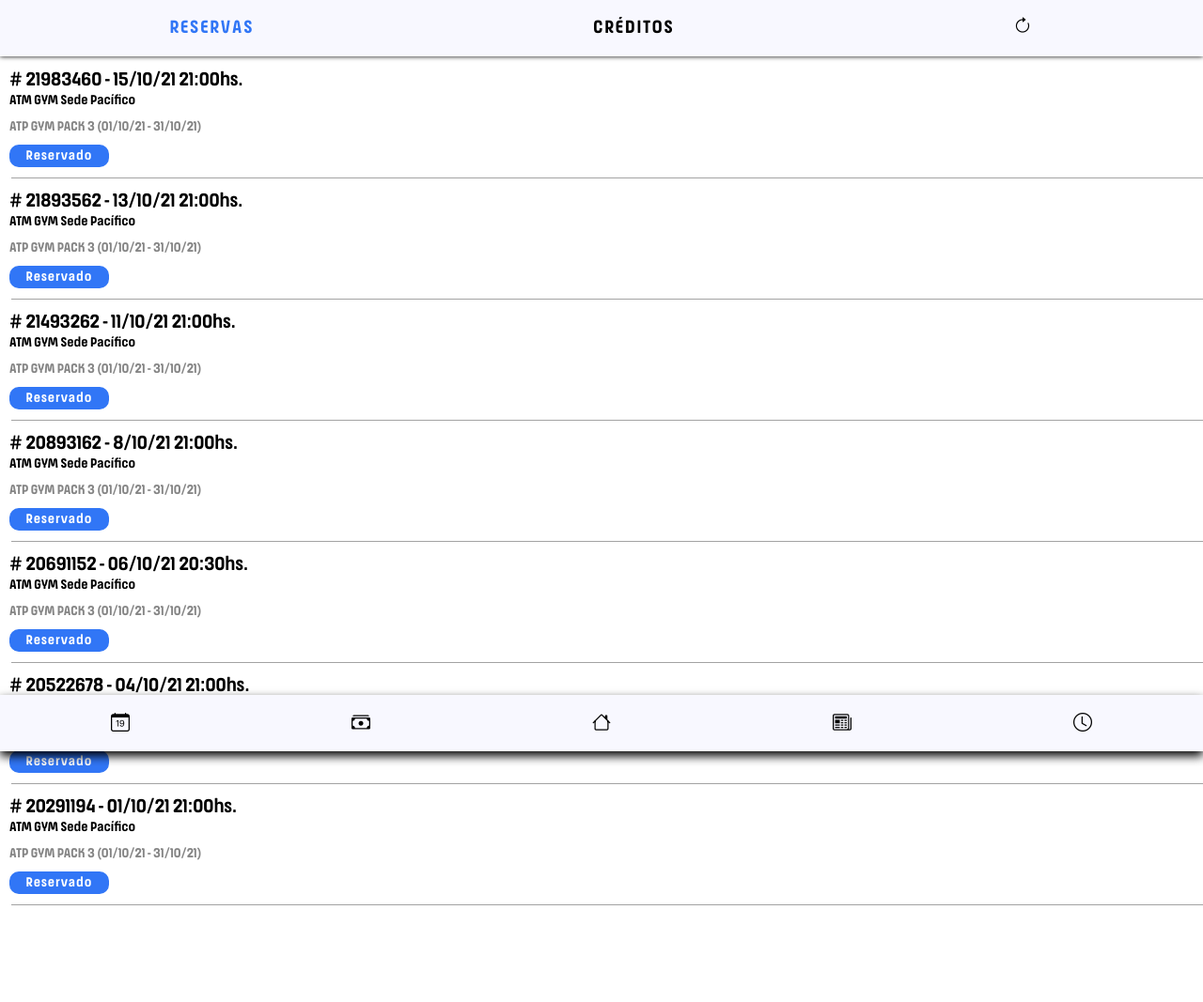
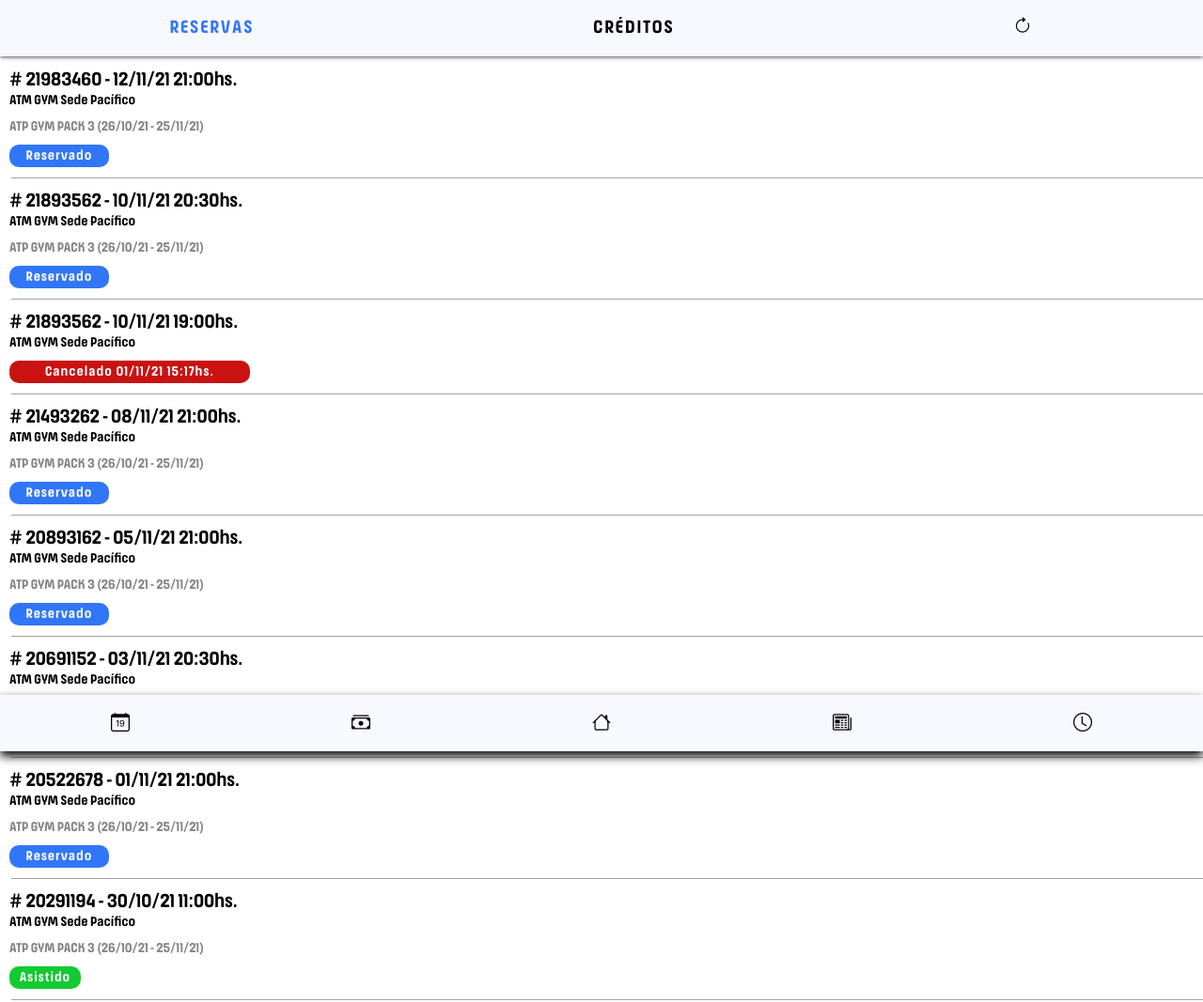
Before and after one commit to atpclub/atpclub, a plain HTML site: page turnos.html in a window 1280 px wide. Shown: the whole page at 94% size. Before the commit the page ends 1023 px from the top, so only its background shows below. Drawn offline with nearby package versions, Linux system fonts and the light colour scheme.

Commit message:
Update turnos.html

```diff
--- a/turnos.html
+++ b/turnos.html
@@ -21,67 +21,60 @@
     <div class="mid">
 
         <div class="turno">
-            <p class="title"># 21983460 - 15/10/21 21:00hs.</p>
+            <p class="title"># 21983460 - 12/11/21 21:00hs.</p>
             <p>ATM GYM Sede Pacífico</p>
-            <p class="gris">ATP GYM PACK 3 (01/10/21 - 31/10/21)</p>
+            <p class="gris">ATP GYM PACK 3 (26/10/21 - 25/11/21)</p>
             <p class="reservado">Reservado</p>
         </div>
 
         <div class="turno">
-            <p class="title"># 21893562 - 13/10/21 21:00hs.</p>
+            <p class="title"># 21893562 - 10/11/21 20:30hs.</p>
             <p>ATM GYM Sede Pacífico</p>
-            <p class="gris">ATP GYM PACK 3 (01/10/21 - 31/10/21)</p>
+            <p class="gris">ATP GYM PACK 3 (26/10/21 - 25/11/21)</p>
             <p class="reservado">Reservado</p>
         </div>
 
-        <!--
-        <div class="turno">
-            <p class="title"># 21893562 - 13/10/21 21:00hs.</p>
-            <p>ATM GYM Sede Pacífico</p>
-            <p class="cancelado">Cancelado 12/10/21 15:17hs.</p>
-        </div>
-    -->
 
         <div class="turno">
-            <p class="title"># 21493262 - 11/10/21 21:00hs.</p>
+            <p class="title"># 21893562 - 10/11/21 19:00hs.</p>
             <p>ATM GYM Sede Pacífico</p>
-            <p class="gris">ATP GYM PACK 3 (01/10/21 - 31/10/21)</p>
+            <p class="cancelado">Cancelado 01/11/21 15:17hs.</p>
+        </div>
+
+
+        <div class="turno">
+            <p class="title"># 21493262 - 08/11/21 21:00hs.</p>
+            <p>ATM GYM Sede Pacífico</p>
+            <p class="gris">ATP GYM PACK 3 (26/10/21 - 25/11/21)</p>
             <p class="reservado">Reservado</p>
         </div>
 
         <div class="turno">
-            <p class="title"># 20893162 - 8/10/21 21:00hs.</p>
+            <p class="title"># 20893162 - 05/11/21 21:00hs.</p>
             <p>ATM GYM Sede Pacífico</p>
-            <p class="gris">ATP GYM PACK 3 (01/10/21 - 31/10/21)</p>
+            <p class="gris">ATP GYM PACK 3 (26/10/21 - 25/11/21)</p>
             <p class="reservado">Reservado</p>
         </div>
 
         <div class="turno">
-            <p class="title"># 20691152 - 06/10/21 20:30hs.</p>
+            <p class="title"># 20691152 - 03/11/21 20:30hs.</p>
             <p>ATM GYM Sede Pacífico</p>
-            <p class="gris">ATP GYM PACK 3 (01/10/21 - 31/10/21)</p>
-            <p class="reservado">Reservado</p>
-        </div>
-
-        <!--
-            <div class="turno">
-                <p class="title"># 20601258 - 06/10/21 12:30hs.</p>
-                <p>ATM GYM Sede Pacífico</p>
-             <p class="cancelado">Cancelado 05/10/21 20:48hs.</p>
-          </div>-->
-
-        <div class="turno">
-            <p class="title"># 20522678 - 04/10/21 21:00hs.</p>
-            <p>ATM GYM Sede Pacífico</p>
-            <p class="gris">ATP GYM PACK 3 (01/10/21 - 31/10/21)</p>
+            <p class="gris">ATP GYM PACK 3 (26/10/21 - 25/11/21)</p>
             <p class="reservado">Reservado</p>
         </div>
 
         <div class="turno">
-            <p class="title"># 20291194 - 01/10/21 21:00hs.</p>
+            <p class="title"># 20522678 - 01/11/21 21:00hs.</p>
             <p>ATM GYM Sede Pacífico</p>
-            <p class="gris">ATP GYM PACK 3 (01/10/21 - 31/10/21)</p>
+            <p class="gris">ATP GYM PACK 3 (26/10/21 - 25/11/21)</p>
             <p class="reservado">Reservado</p>
+        </div>
+
+        <div class="turno">
+            <p class="title"># 20291194 - 30/10/21 11:00hs.</p>
+            <p>ATM GYM Sede Pacífico</p>
+            <p class="gris">ATP GYM PACK 3 (26/10/21 - 25/11/21)</p>
+            <p class="asistencia">Asistido</p>
         </div>
     </div>
 
```
